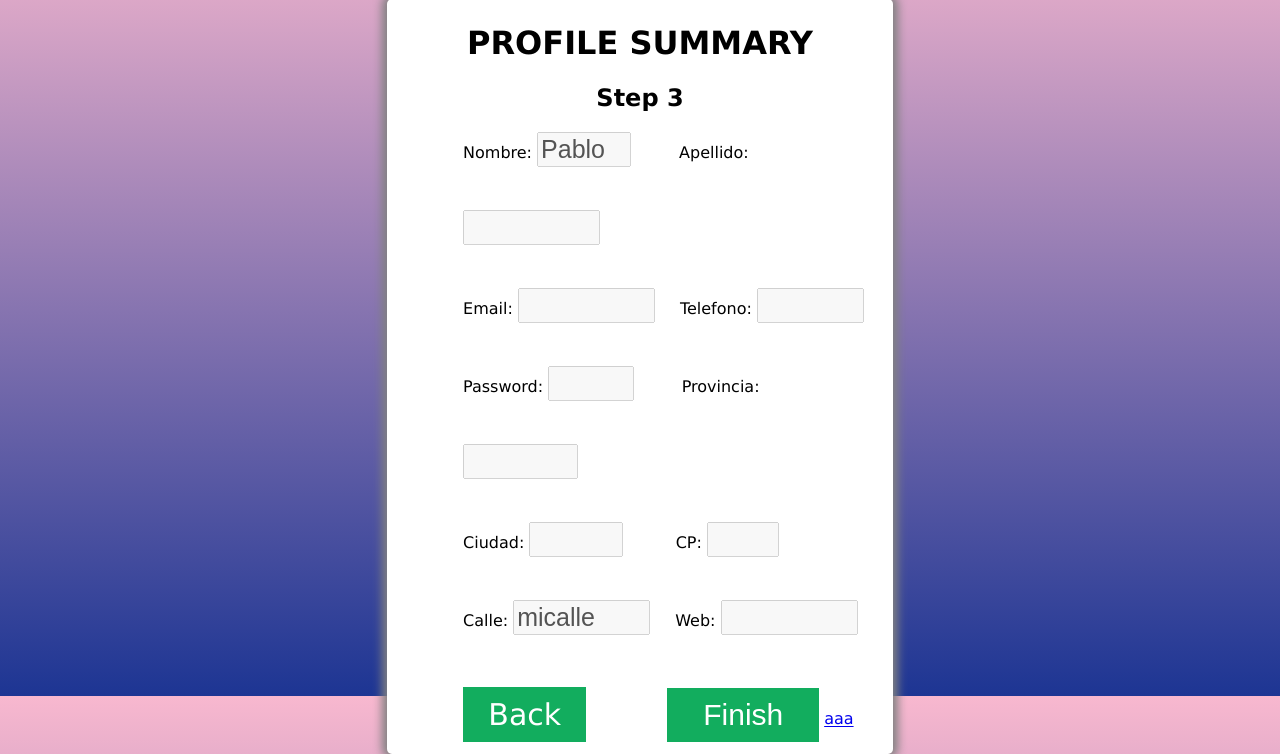
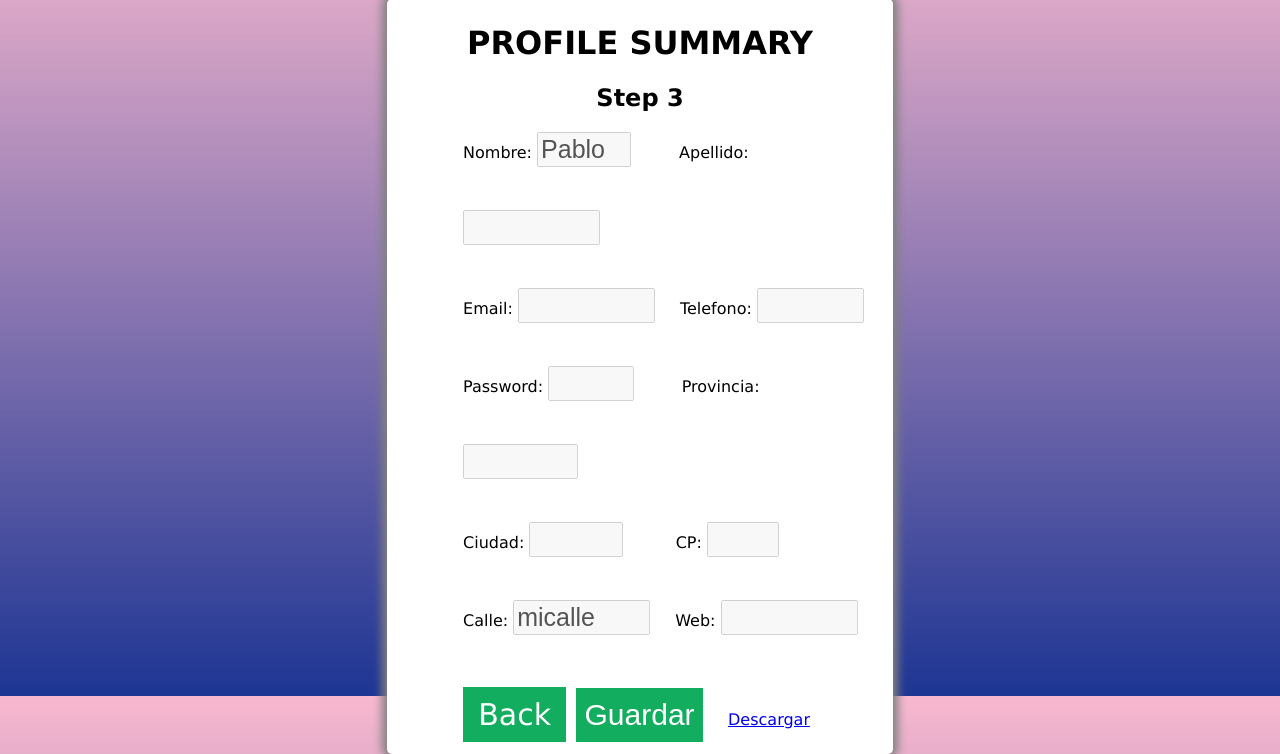
Before and after one commit to PabloBeJ/PracticaFormulario, a PHP site: page /page3.php in a window 1280 px wide. Shown: the part 104-858 px from the top of the page. Run offline with PHP 8.4, Linux system fonts and the light colour scheme.

Commit message:
Mejoro la forma de descargar el archivo

```diff
--- a/css/style.css
+++ b/css/style.css
@@ -68,13 +68,13 @@ h1{
     margin-right: 20px;
 }
 /*Botones*/
-.Next , .Back{
-    width: 30%;
+.Next , .Back , .Descargar{
+    width: 25%;
     font-size: 30px;
     background-color: #12ad5e;
     color: white;
     padding: 2% 0;
-    margin-left: 35%;
+    text-decoration: none;
 /* HEAD*/
     margin-top: 2%;
 /* origin/main*/
--- a/page3.php
+++ b/page3.php
@@ -5,8 +5,18 @@ $hola = "Pablo";
 if(isset($_GET['finish'])){
     $fichero = fopen("fichero/archivo.txt", "w");
     fwrite($fichero, "Nombre: $hola" . PHP_EOL);
+    fwrite($fichero, "Apellido: $hola" . PHP_EOL);
+    fwrite($fichero, "Email: $hola" . PHP_EOL);
+    fwrite($fichero, "Telefono: $hola" . PHP_EOL);
+    fwrite($fichero, "Password: $hola" . PHP_EOL);
+    fwrite($fichero, "Provincia: $hola" . PHP_EOL);
+    fwrite($fichero, "Ciudad: $hola" . PHP_EOL);
+    fwrite($fichero, "CP: $hola" . PHP_EOL);
+    fwrite($fichero, "Calle: $hola" . PHP_EOL);
+    fwrite($fichero, "Web: $hola" . PHP_EOL);
     fclose($fichero);
-    //echo "hola";
+    echo '<script>alert("Datos guardados en la base de datos.\nPulsa en descargar para ver tus datos.");
+        document.getElementById()</script>';
 }
 
 ?>
@@ -49,9 +59,9 @@ if(isset($_GET['finish'])){
         </div>
         <div class="botones">
             <form method="get" name="formFinal">
-                <a href="page2.php" class="Back" style="cursor: pointer; margin-left: 15%; padding: 2% 5%; text-decoration: none">Back</a>
-                <input class="Next" type="submit" value="Finish" name="finish"  style="cursor: pointer;  margin-left: 15%;">
-                <a href="fichero/archivo.txt" download="fichero/archivo.txt">aaa </a>
+                <a href="page2.php" class="Back" style="cursor: pointer; margin-left: 15%; padding: 2% 3%; text-decoration: none">Back</a>
+                <input class="Next" type="submit" value="Guardar" name="finish"  style="cursor: pointer; margin-left: 1%">
+                <a href="fichero/archivo.txt" id=class="Descargar" download="fichero/archivo.txt" style="padding: 2% 3%;  margin-left: 1%; ">Descargar </a>
             </form>
         </div>
     </div>
```
